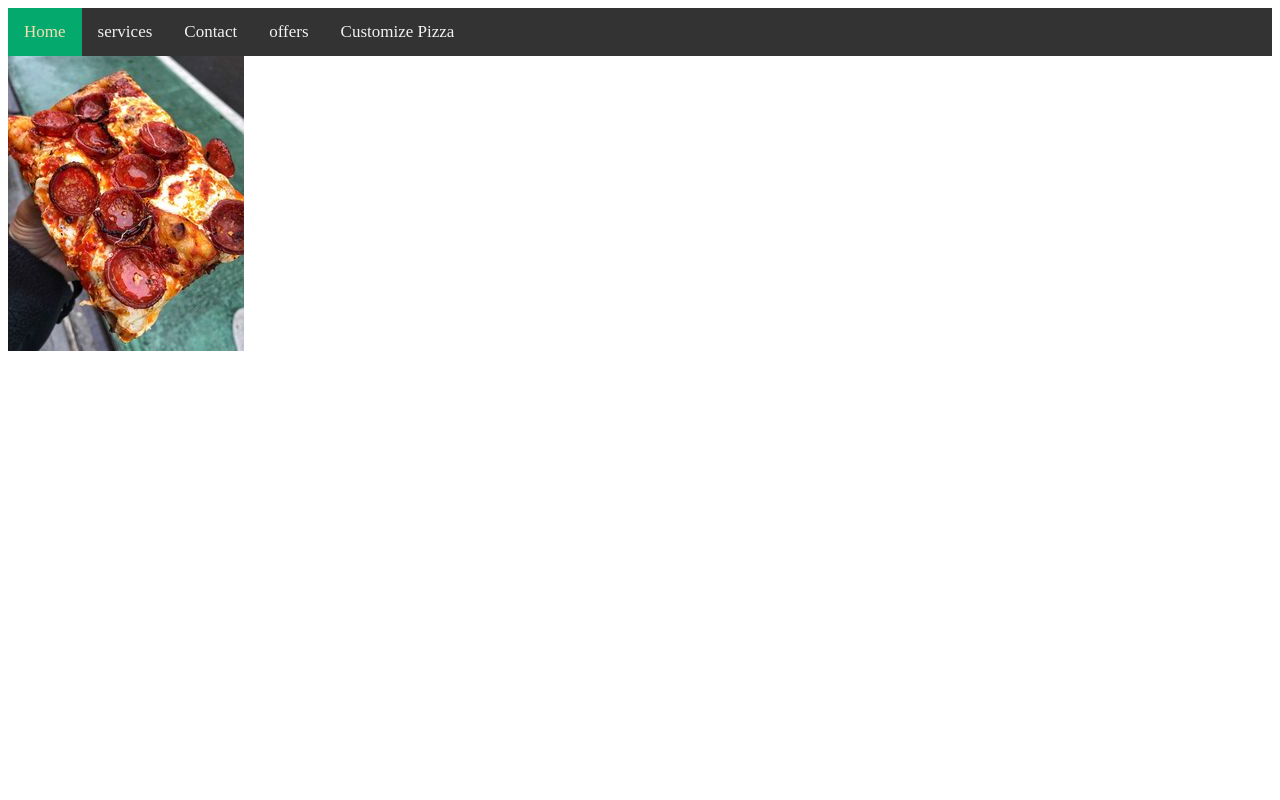
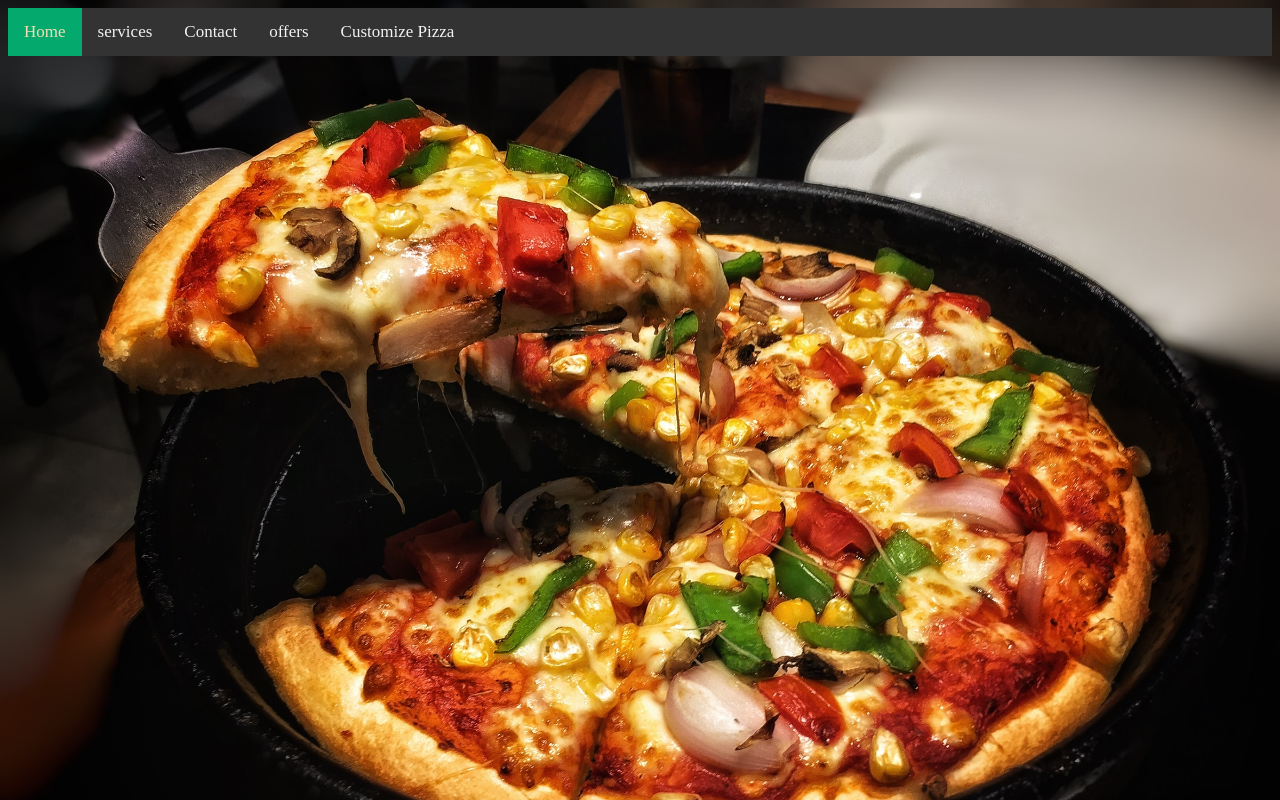
Before and after one commit to kamotho-njiru/Mozzarella, a plain HTML site: page index.html in a window 1280 px wide. Drawn offline with Linux system fonts and the light colour scheme.

Commit message:
add bcg image

```diff
--- a/index.html
+++ b/index.html
@@ -18,7 +18,14 @@
         <a href="#Offers">offers</a>
         <a href="#Customize Pizza">Customize Pizza</a>
     </div>
-    <img src="images/redhot.jpg" alt="pizza">
+    <style>
+        body {
+            background-image: url('/images/karthik-garikapati-oBbTc1VoT-0-unsplash.jpg');
+            background-repeat: no-repeat;
+            background-size: cover;
+        }
+    </style>
+
 </body>
 
 </html>
```
Also changed, not shown: images/karthik-garikapati-oBbTc1VoT-0-unsplash.jpg (added).
